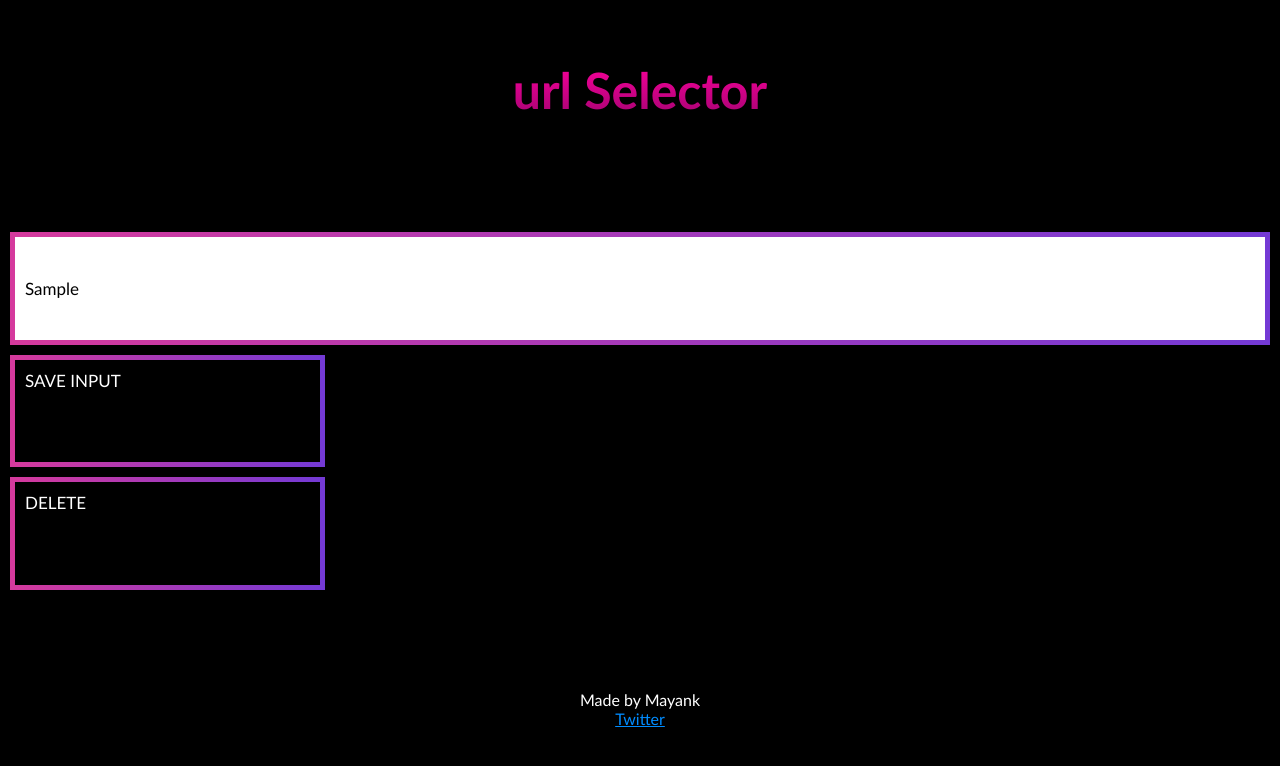
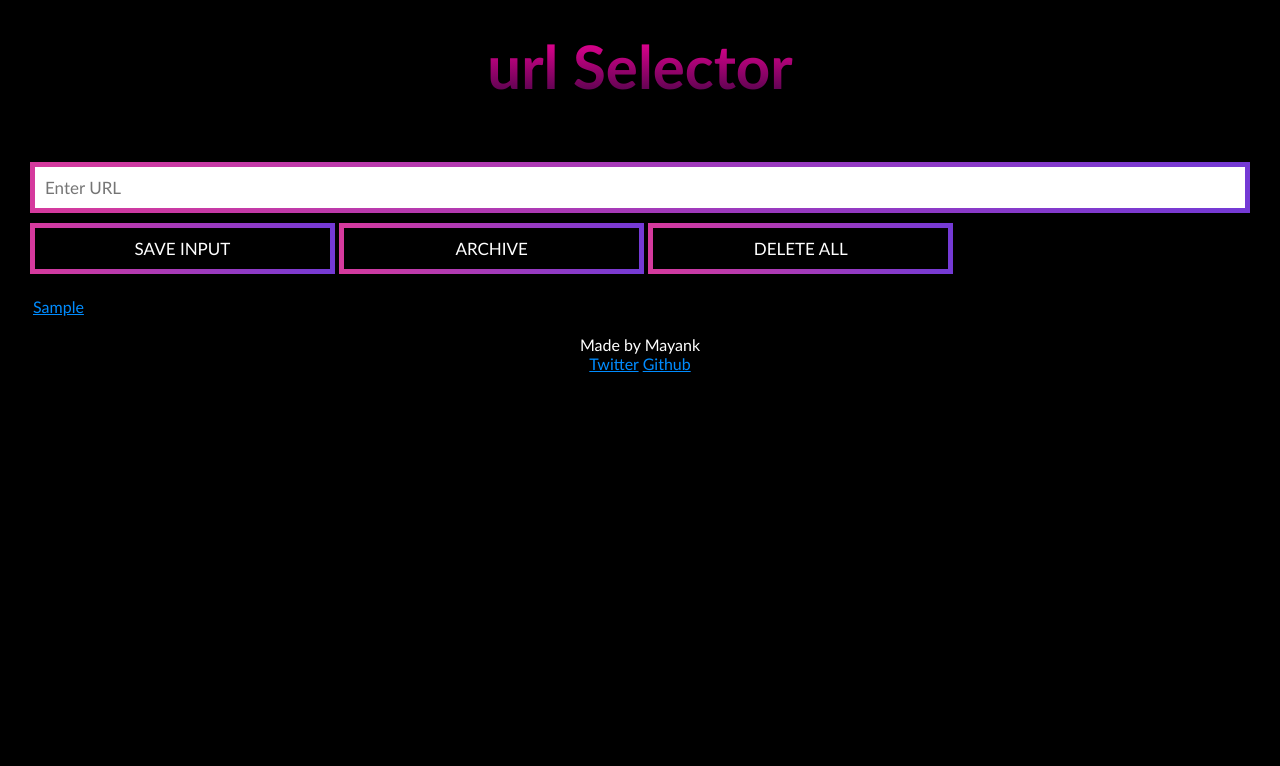
Before and after one commit to mayank0508/url-selector-extension, a browser extension: page src/index.html in a window 1280 px wide. Both pictures are taken after typing "Sample" into the empty fields and a click on the button "SAVE INPUT". Drawn offline with Linux system fonts and the light colour scheme.

Commit message:
Save Btn made 🎯

```diff
--- a/src/index.css
+++ b/src/index.css
@@ -1,18 +1,15 @@
 body {
   font-family: 'Trebuchet MS', 'Lucida Sans Unicode', 'Lucida Grande',
     'Lucida Sans', Arial, sans-serif;
-  display: grid;
-  grid-template-columns: auto;
+  display: block;
   background-color: black;
   border-radius: 5px;
-  margin: 0;
+  margin: 20px;
   padding: 10px;
   min-width: 500px;
 }
 
 button {
-  display: flex;
-  flex-direction: row;
   width: 25%;
   color: white;
   background: none;
@@ -36,6 +33,11 @@ button {
 }
 
 #delete-el {
+  border-image-source: linear-gradient(to left, #743ad5, #d53a9d);
+  padding: 10px 10 10 10;
+}
+
+#save-el {
   border-image-source: linear-gradient(to left, #743ad5, #d53a9d);
   padding: 10px 10 10 10;
 }
@@ -67,7 +69,7 @@ a {
 }
 
 h3 {
-  font-size: 50px;
+  font-size: 60px;
   background: linear-gradient(rgb(255, 1, 157), rgb(66, 4, 68));
   -webkit-background-clip: text;
   -webkit-text-fill-color: transparent;
--- a/src/index.html
+++ b/src/index.html
@@ -14,12 +14,14 @@
     <button class="border-gradient" type="button" id="button-el">
       SAVE INPUT
     </button>
-    <button class="border-gradient" id="delete-el">DELETE</button>
+    <button class="border-gradient" id="save-el">ARCHIVE</button>
+    <button class="border-gradient" id="delete-el">DELETE ALL</button>
     <ul id="ul-el"></ul>
     <script src="index.js"></script>
     <footer>
       <span>Made by Mayank </span>
       <a href="http://twitter.com/MayankThakurrr">Twitter</a>
+      <a href="http://github.com/mayank0508">Github</a>
     </footer>
   </body>
 </html>
--- a/src/index.js
+++ b/src/index.js
@@ -4,11 +4,23 @@ const buttonClicked = document.getElementById('button-el');
 const inputEl = document.getElementById('input-el');
 const ulEl = document.getElementById('ul-el');
 const deleteBtnEl = document.getElementById('delete-el');
+urlFromLocalStorage = localStorage.getItem('myUrl');
+urlConverted = JSON.parse(urlFromLocalStorage);
+let tabBtnEl = document.getElementById('save-el');
 // here we learn how to convert arrays into strings, using the JSON format
 
 // localStorage.setItem('myUrl', 'www.google.com');  // this a way to save a link in the local storage
 // console.log(localStorage.getItem('myUrl'));
 // localStorage.clear();
+
+const tabs = [{ url: 'http://www.linkedin.com/in/mayank0508' }];
+
+tabBtnEl.addEventListener('click', function () {    /// this is the way we make a save btn feature
+
+  myUrl.push(tabs[0].url);
+  localStorage.setItem('myUrl', JSON.stringify(myUrl));
+  render(myUrl);
+});
 
 if (urlConverted) {
   myUrl = urlConverted;
@@ -39,11 +51,7 @@ deleteBtnEl.addEventListener('dblclick', function () {
   render(myUrl);
 });
 
-// urlFromLocalStorage = localStorage.getItem('myUrl');
-// urlConverted = JSON.parse(urlFromLocalStorage);
-// console.log(urlConverted);
-
-buttonClicked.addEventListener('click', function () {
+buttonClicked.addEventListener('click', function () {   /// this the way we push the data put inside the input element to the localStorage 💾
   myUrl.push(inputEl.value);
   inputEl.value = '';
   localStorage.setItem('myUrl', JSON.stringify(myUrl));
```
